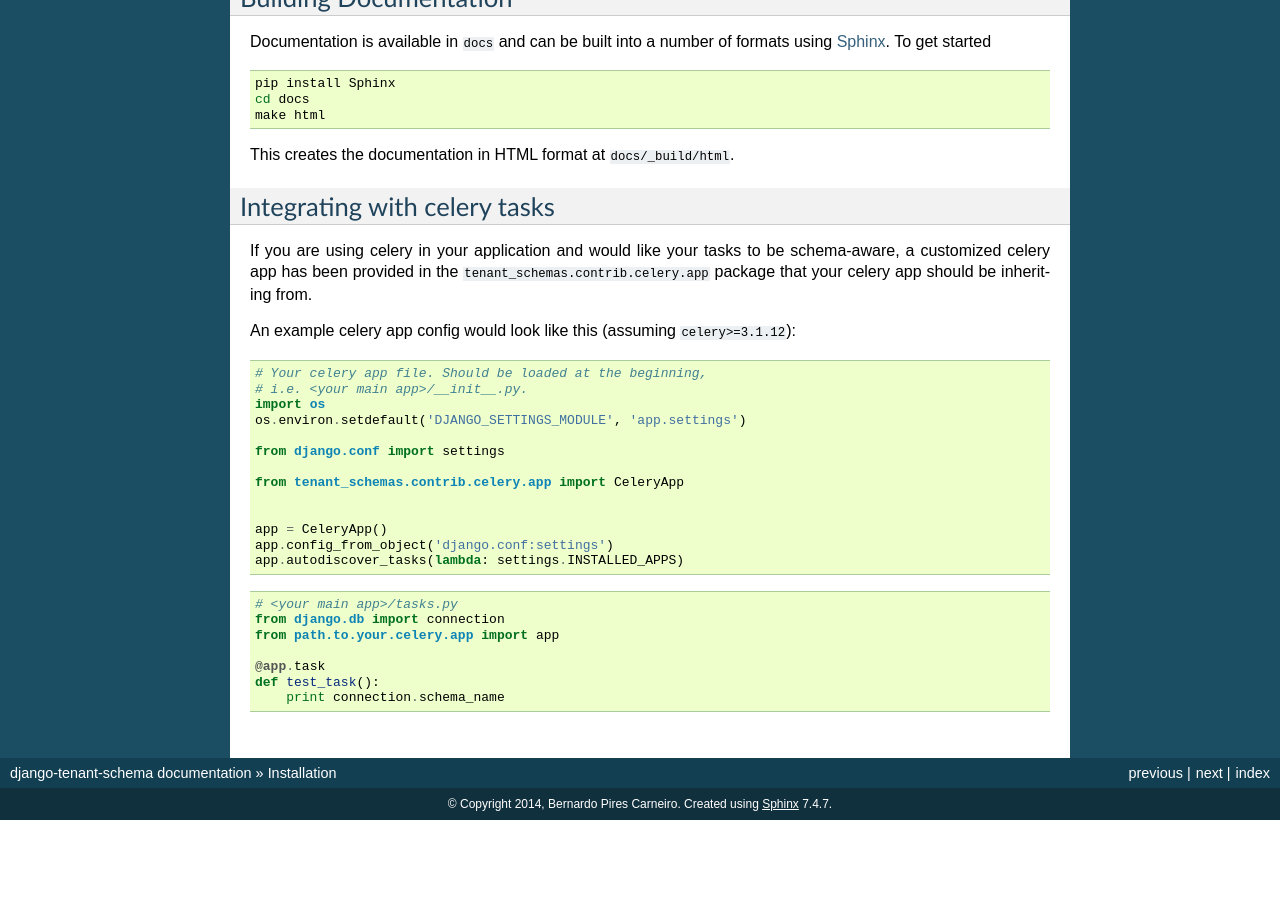
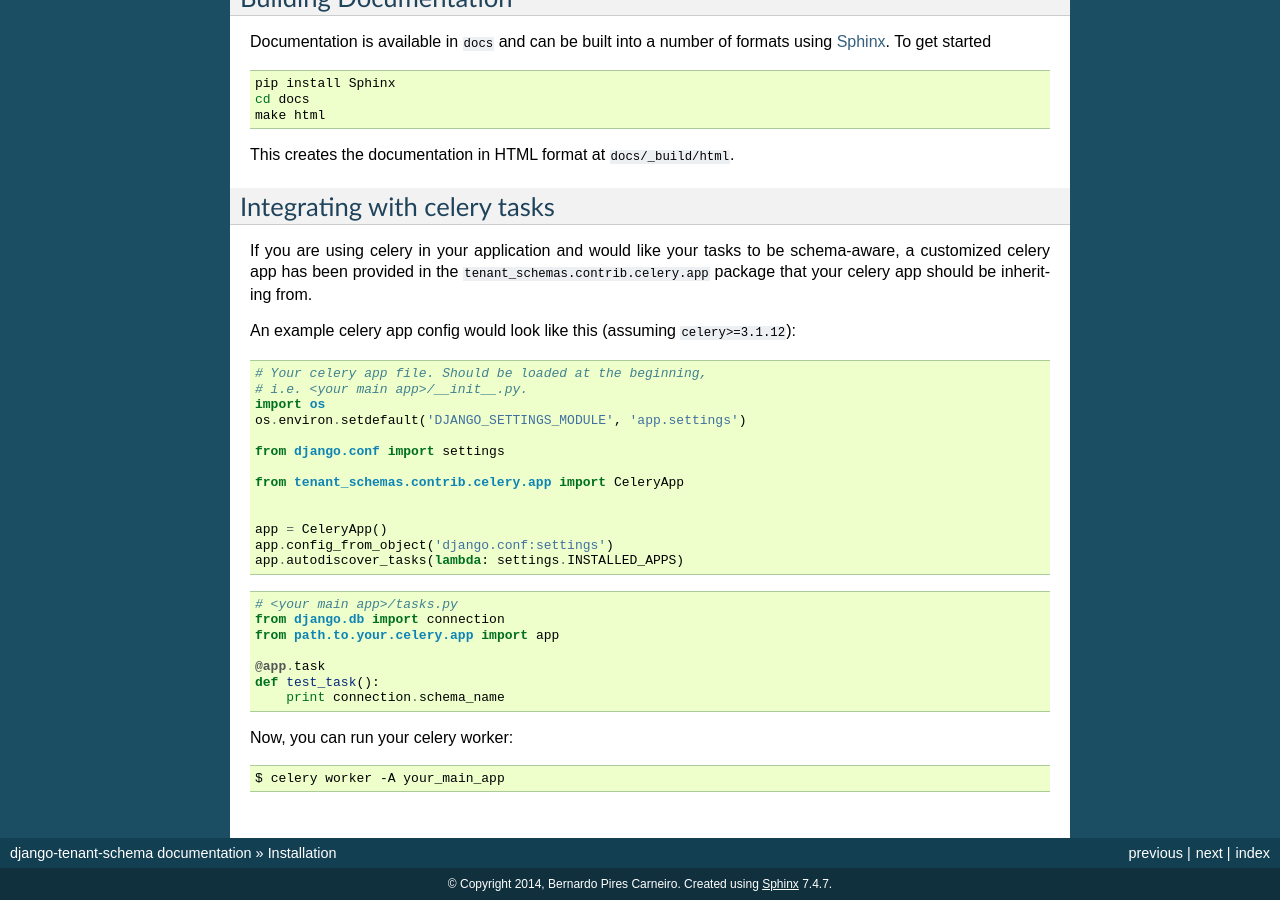
Before and after one commit to bernardopires/django-tenant-schemas, a Sphinx documentation site: the page built from docs/install.rst, in a window 1280 px wide and 900 px high, scrolled down 4147 px. Built offline with Sphinx 7.4.7, drawn with Linux system fonts in a browser that asks for light colours; the version number could not be read and is left out; before the commit the page ends 4967 px from its top, so only the background shows below that.

Commit message:
Celery worker docfix

```diff
--- a/docs/install.rst
+++ b/docs/install.rst
@@ -266,3 +266,9 @@ An example celery app config would look like this (assuming ``celery>=3.1.12``):
     @app.task
     def test_task():
         print connection.schema_name
+
+Now, you can run your celery worker:
+
+.. code-block:: bash
+
+    $ celery worker -A your_main_app
```
